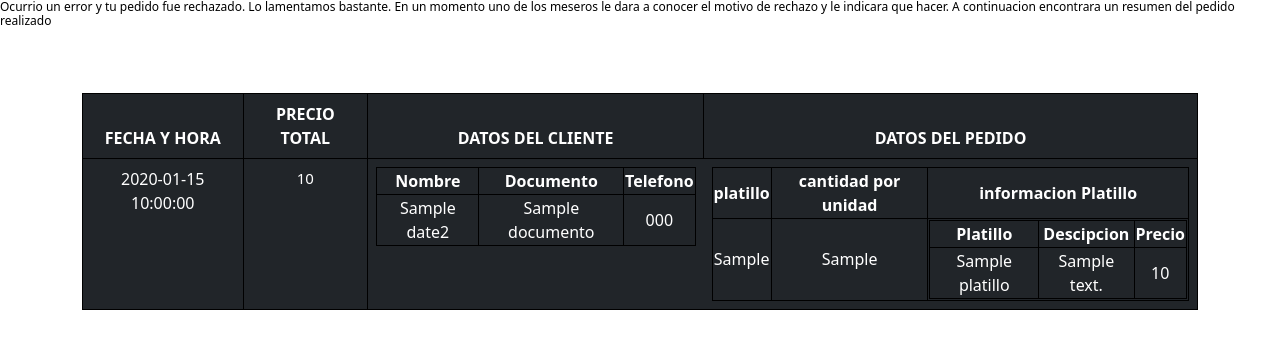
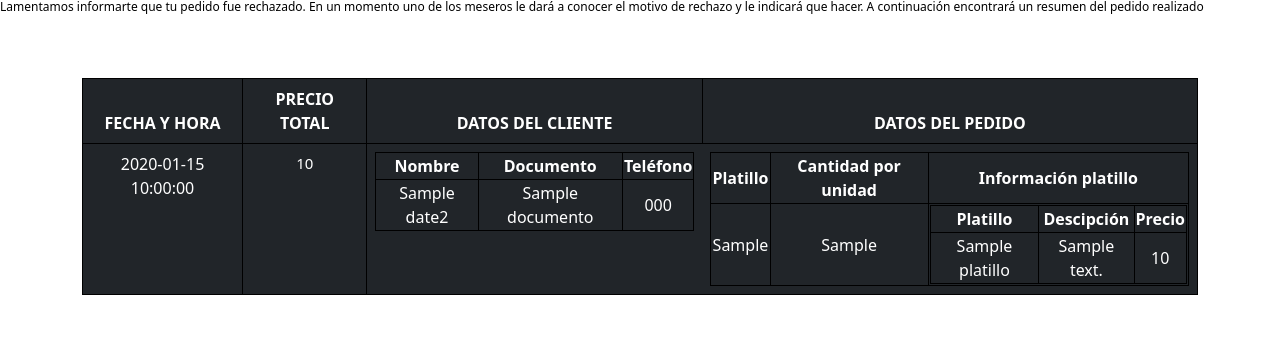
Before and after one commit to Maik-Giraldo/Backend-ComApp, a Flask app: template templates/correoRechazo.html in a window 1280 px wide. Shown: the top 349 px of the page. Run offline with Flask 2, Linux system fonts and the light colour scheme; the template is opened without the code that fills it: most values are stand-ins (such as "Sample title", 1, 10 or a date in 2020); some libraries are stand-ins or nearby versions.

Commit message:
Correccion correo

```diff
--- a/templates/correo.html
+++ b/templates/correo.html
@@ -91,7 +91,7 @@ text-align: center;">
                     border-right: 0px;"><a class="negrilla" style="font-weight: bold;
                     font-size: 19px;
                     font-family: 'Itim', cursive;
-                    color: rgb(0, 0, 0);">Descripcion:</a>{{descripcion}}</td>
+                    color: rgb(0, 0, 0);">Descripción:</a>{{descripcion}}</td>
                 </tr>
                 <tr class="bordes">
                     <td class="txt" style="text-align: left;
--- a/templates/correoFactura.html
+++ b/templates/correoFactura.html
@@ -9,7 +9,7 @@
     <link href="https://cdn.jsdelivr.net/npm/bootstrap@5.0.1/dist/css/bootstrap.min.css" rel="stylesheet" integrity="sha384-+0n0xVW2eSR5OomGNYDnhzAbDsOXxcvSN1TPprVMTNDbiYZCxYbOOl7+AMvyTG2x" crossorigin="anonymous">
 
     <title>FACTURA</title>
-    <h1 style="font-size: 12px; color: black;">Felicidades tu pedido ya se encuentra en preparación. A continuación encontraras la factura del pedido realizado. Esperamos y disfrutes tu comida!!</h1>
+    <h1 style="font-size: 12px; color: black;">Te informamos que tu pedido ya se encuentra en preparación. A continuación encontrarás la factura del pedido realizado. Esperamos y disfrutes tu comida!!</h1>
     <div class="container">
       <h1 style="color: white;">FACTURA DE COMPRA</h1>
       <div class="row">
--- a/templates/correoRechazo.html
+++ b/templates/correoRechazo.html
@@ -9,7 +9,7 @@
     <link href="https://cdn.jsdelivr.net/npm/bootstrap@5.0.1/dist/css/bootstrap.min.css" rel="stylesheet" integrity="sha384-+0n0xVW2eSR5OomGNYDnhzAbDsOXxcvSN1TPprVMTNDbiYZCxYbOOl7+AMvyTG2x" crossorigin="anonymous">
 
     <title>FACTURA</title>
-    <h1 style="font-size: 12px; color: black;">Ocurrio un error y tu pedido fue rechazado. Lo lamentamos bastante. En un momento uno de los meseros le dara a conocer el motivo de rechazo y le indicara que hacer. A continuacion encontrara un resumen del pedido realizado</h1>
+    <h1 style="font-size: 12px; color: black;">Lamentamos informarte que tu pedido fue rechazado. En un momento uno de los meseros le dará a conocer el motivo de rechazo y le indicará que hacer. A continuación encontrará un resumen del pedido realizado</h1>
     <div class="container">
       <h1 style="color: white;">PEDIDO REALIZADO</h1>
       <div class="row">
@@ -33,7 +33,7 @@
                     <thead>
                       <th style="margin: auto; text-align: center; border: 1px; border-style: solid; border-color: black;">Nombre</th>
                       <th style="margin: auto; text-align: center; border: 1px; border-style: solid; border-color: black;">Documento</th>
-                      <th style="margin: auto; text-align: center; border: 1px; border-style: solid; border-color: black;">Telefono</th>
+                      <th style="margin: auto; text-align: center; border: 1px; border-style: solid; border-color: black;">Teléfono</th>
                     </thead>
                     <tbody>
                       {% for date2 in cliente %}
@@ -50,9 +50,9 @@
                     <table style="text-align: center; border: 1px; border-style: solid; border-color: black;">
                       <thead >
                         <tr style="text-align: center; border: 1px; border-style: solid; border-color: black;">
-                          <th style="text-align: center; border: 1px; border-style: solid; border-color: black;">platillo</th>
-                          <th style="text-align: center; border: 1px; border-style: solid; border-color: black;">cantidad por unidad</th>
-                          <th style="margin: auto; text-align: center; border: 1px; border-style: solid; border-color: black;">informacion Platillo</th>
+                          <th style="text-align: center; border: 1px; border-style: solid; border-color: black;">Platillo</th>
+                          <th style="text-align: center; border: 1px; border-style: solid; border-color: black;">Cantidad por unidad</th>
+                          <th style="margin: auto; text-align: center; border: 1px; border-style: solid; border-color: black;">Información platillo</th>
                         </tr>
                       </thead>
                       <tbody>
@@ -64,7 +64,7 @@
                             <table>
                               <thead>
                                 <th style="text-align: center; border: 1px; border-style: solid; border-color: black;">Platillo</th>
-                                <th style="text-align: center; border: 1px; border-style: solid; border-color: black;">Descipcion</th>
+                                <th style="text-align: center; border: 1px; border-style: solid; border-color: black;">Descipción</th>
                                 <th style="text-align: center; border: 1px; border-style: solid; border-color: black;">Precio</th>
 
                               </thead>
```
